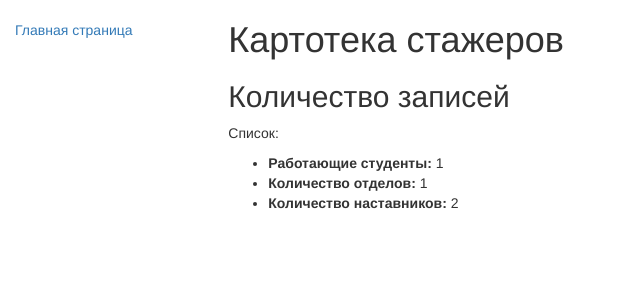
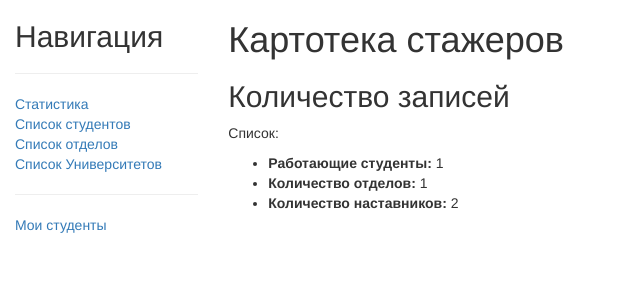
Before and after one commit to Homutok/Student, a Django app: page /catalog/ in a window 1280 px wide. Shown: the top 300 px of the page, without its empty margins (0-640 px from the left). Run offline with Django 3.2, Linux system fonts and the light colour scheme; data comes from the database, SQL or seed files in the repository; some libraries are stand-ins or nearby versions.

Commit message:
Создана примерная карта сайта

```diff
--- a/project/studenlist/catalog/models.py
+++ b/project/studenlist/catalog/models.py
@@ -22,7 +22,7 @@ class Student(models.Model):
         (WORK, 'Работает'),
         (FIRED, 'Уволен'),
     )
-    status = models.CharField(max_length=10, choices=LOAN_STATUS, blank=True, default='s', help_text='статус ученика')
+    status = models.CharField(max_length=50, choices=LOAN_STATUS, blank=True, default='s', help_text='статус ученика')
     summary = models.CharField(max_length=1000, db_index=True)
 
     mentor_id = models.ForeignKey('Profile', on_delete=models.PROTECT, null=True)
@@ -59,7 +59,7 @@ class Faculty(models.Model):
 
 # Модель комментариев
 class Comment(models.Model):
-    comment = models.CharField(max_length=200, db_index=True)
+    comment = models.CharField(max_length=300, db_index=True)
 
     mentor_id = models.OneToOneField(User, on_delete=models.CASCADE)
     student_id = models.ForeignKey('Student', on_delete=models.PROTECT, null=True)
@@ -72,7 +72,6 @@ class Comment(models.Model):
 class Profile(models.Model):
     user = models.OneToOneField(User, on_delete=models.CASCADE)
     role_of_user = models.CharField(max_length=100, db_index=True)
-
     department_id = models.ForeignKey('Department', on_delete=models.PROTECT, null=True)
 
     def __str__(self):
--- a/project/studenlist/catalog/templates/base_generic.html
+++ b/project/studenlist/catalog/templates/base_generic.html
@@ -20,8 +20,14 @@
     <div class="row">
       <div class="col-sm-2">
       {% block sidebar %}
+          <h2>Навигация</h2><hr>
       <ul class="sidebar-nav">
-          <li><a href="{% url 'index' %}">Главная страница</a></li>
+          <li><a href="{% url 'index' %}">Статистика</a></li>
+          <li><a href="{% url 'index' %}">Список студентов</a></li>
+          <li><a href="{% url 'index' %}">Список отделов</a></li>
+          <li><a href="{% url 'index' %}">Список Университетов</a></li>
+          <hr>
+          <li><a href="{% url 'index' %}">Мои студенты</a></li>
       </ul>
      {% endblock %}
       </div>
--- /dev/null
+++ b/project/studenlist/catalog/templates/catalog/department_list.html
@@ -0,0 +1,4 @@
+{% extends "base_generic.html" %}
+
+{% block content %}
+{% endblock %}
--- /dev/null
+++ b/project/studenlist/catalog/templates/catalog/student_list.html
@@ -0,0 +1,4 @@
+{% extends "base_generic.html" %}
+
+{% block content %}
+{% endblock %}
--- /dev/null
+++ b/project/studenlist/catalog/templates/catalog/university_list.html
@@ -0,0 +1,4 @@
+{% extends "base_generic.html" %}
+
+{% block content %}
+{% endblock %}
--- a/project/studenlist/catalog/urls.py
+++ b/project/studenlist/catalog/urls.py
@@ -5,4 +5,5 @@ from . import views
 urlpatterns = [
     path('', views.index, name='index'),
     re_path(r'^$', views.index, name='index'),
+    #re_path(r'^books/$', views.StudentListView.as_view(), name='student'),
 ]
--- a/project/studenlist/catalog/views.py
+++ b/project/studenlist/catalog/views.py
@@ -6,6 +6,8 @@ def index(request):
     num_department = Department.objects.all().count()
     num_mentors = Profile.objects.filter(role_of_user__icontains='mentor').count()
     return render(request, 'index.html',
-                  context={'num_working_student':num_working_student,
-                           'num_department':num_department,
-                           'num_mentors':num_mentors})
+                  context={'num_working_student': num_working_student,
+                           'num_department': num_department,
+                           'num_mentors': num_mentors})
+
+#class StudentListView()
```
Also changed, not shown: main.py (deleted, +0 -16 lines).
